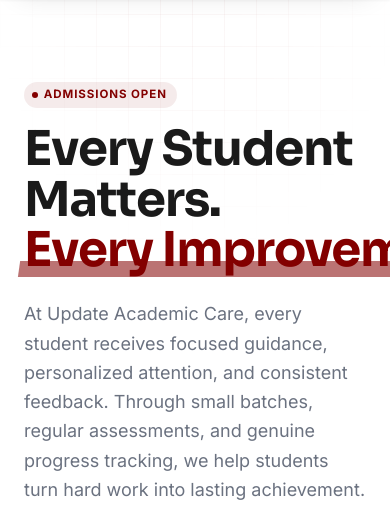
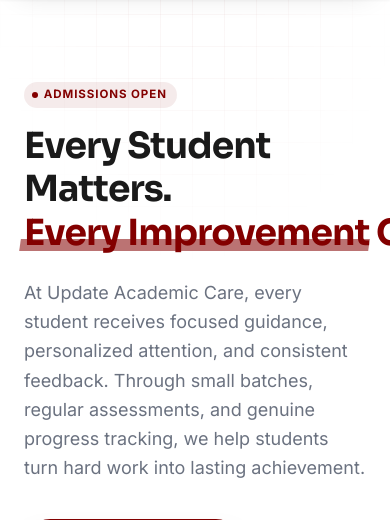
Before and after one commit to rafsanhasanpronoy/Update-IT, a Django app: page / in a window 390 px wide. Shown: the part 82-602 px from the top of the page. Run offline with Django 5.2, Linux system fonts and the light colour scheme; data that the repository does not hold is empty; parts of the project's set-up code (start-up, migrations or seed data) failed here and were passed over; some libraries are stand-ins or nearby versions.

Commit message:
Fix responsive homepage headline overlap

```diff
--- a/core/templates/core/home.html
+++ b/core/templates/core/home.html
@@ -98,9 +98,9 @@
   <span class="hidden md:block absolute -right-10 -top-16 text-[16rem] font-display font-bold text-brand/5 select-none pointer-events-none leading-none">U</span>
   <div class="md:col-span-3 relative load-stagger">
     <p data-load-reveal class="eyebrow mb-4">Admissions Open</p>
-    <h1 data-load-reveal class="text-5xl md:text-6xl font-bold leading-[1.05] tracking-tight">
-      Every Student Matters.<br>
-      <span class="highlight text-brand">Every Improvement Counts.</span>
+    <h1 data-load-reveal class="text-4xl sm:text-5xl lg:text-[2.75rem] xl:text-5xl font-bold leading-[1.2] tracking-tight">
+      Every Student Matters.
+      <span class="highlight text-brand block">Every Improvement Counts.</span>
     </h1>
     <p data-load-reveal class="mt-6 text-lg text-muted max-w-lg leading-relaxed">
       At Update Academic Care, every student receives focused guidance, personalized attention, and consistent feedback. Through small batches, regular assessments, and genuine progress tracking, we help students turn hard work into lasting achievement.
```
